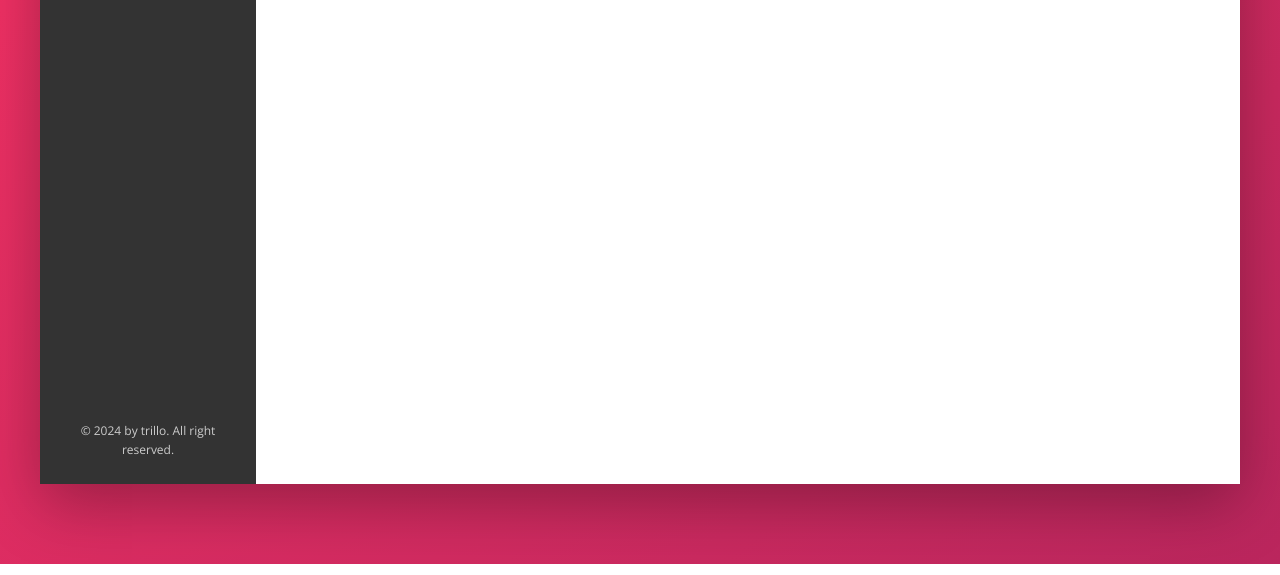
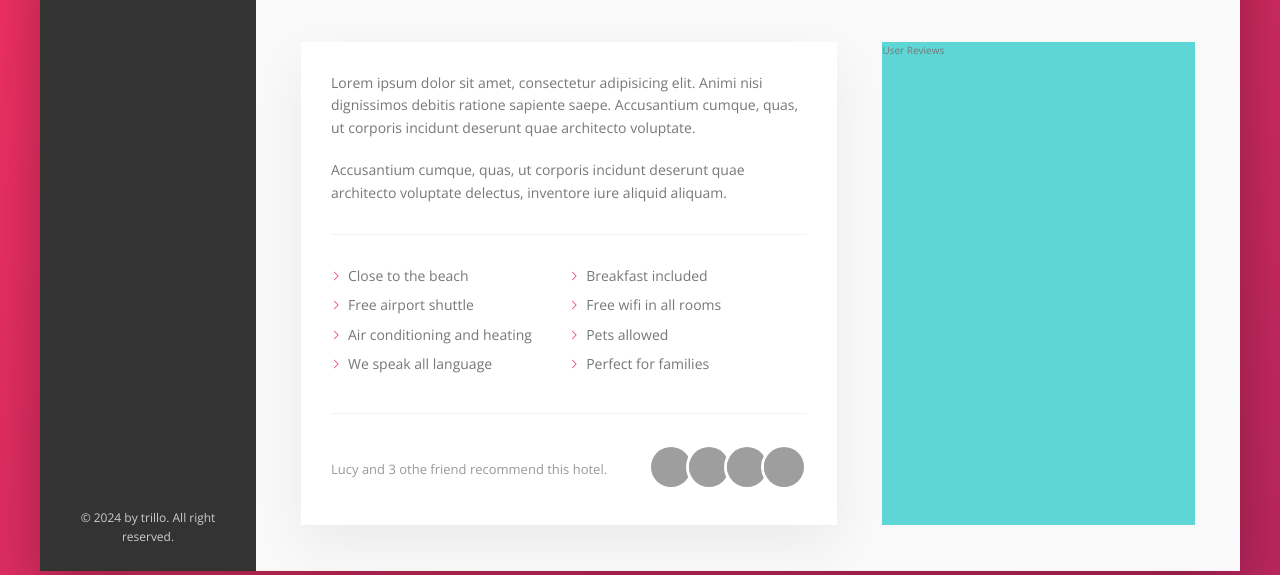
Before and after one commit to lemanfoetra/CSS-trillo, a website: page index.html in a window 1280 px wide. Shown: the part 466-1041 px from the top of the page. Drawn offline with nearby package versions, Linux system fonts and the light colour scheme; grey boxes are pictures that could not be loaded.

Commit message:
Building the Description Section

```diff
--- a/index.html
+++ b/index.html
@@ -128,6 +128,45 @@
                         <div class="overview__rating-count">429 votes</div>
                     </div>
                 </div>
+
+                <div class="detail">
+                    <div class="description">
+                        <p class="paragraph">
+                            Lorem ipsum dolor sit amet, consectetur adipisicing elit. Animi nisi dignissimos debitis
+                            ratione sapiente saepe. Accusantium cumque, quas, ut corporis incidunt deserunt quae
+                            architecto voluptate.
+                        </p>
+                        <p class="paragraph">
+                            Accusantium cumque, quas, ut corporis incidunt deserunt quae architecto voluptate delectus,
+                            inventore iure aliquid aliquam.
+                        </p>
+                        <ul class="list">
+                            <li class="list__item">Close to the beach</li>
+                            <li class="list__item">Breakfast included</li>
+                            <li class="list__item">Free airport shuttle</li>
+                            <li class="list__item">Free wifi in all rooms</li>
+                            <li class="list__item">Air conditioning and heating</li>
+                            <li class="list__item">Pets allowed</li>
+                            <li class="list__item">We speak all language</li>
+                            <li class="list__item">Perfect for families</li>
+                        </ul>
+                        <div class="recommend">
+                            <p class="recommend__count">
+                                Lucy and 3 othe friend recommend this hotel.
+                            </p>
+                            <div class="recommend__friends">
+                                <img src="img/user-3.jpg" class="recommend__photo">
+                                <img src="img/user-4.jpg" class="recommend__photo">
+                                <img src="img/user-5.jpg" class="recommend__photo">
+                                <img src="img/user-6.jpg" class="recommend__photo">
+                            </div>
+                        </div>
+                    </div>
+
+                    <div class="user-reviews">
+                        User Reviews
+                    </div>
+                </div>
             </main>
         </div>
     </div>
--- a/sass/_base.scss
+++ b/sass/_base.scss
@@ -31,6 +31,9 @@ Grey dark 3: #999
     --color-grey-dark-3: #999;
 
     --shadow-dark: 0 2rem 6rem rgba(0, 0, 0, .3);
+    --shadow-light: 0 2rem 5rem rgba(0, 0, 0, .06);
+
+    --line: 1px solid var(--color-grey-light-2);
 }
 
 * {
--- a/sass/_components.scss
+++ b/sass/_components.scss
@@ -305,3 +305,96 @@
         box-shadow: none;
     }
 }
+
+
+.detail {
+    display: flex;
+    padding: 4.5rem;
+    background-color: var(--color-grey-light-1);
+    border-bottom: var(--line);
+}
+
+.description {
+    flex: 0 0 60%;
+    font-size: 1.4rem;
+    background-color: white;
+    margin-right: 4.5rem;
+    box-shadow: var(--shadow-light);
+    padding: 3rem;
+}
+
+.user-reviews {
+    background-color: rgb(94, 214, 214);
+    flex: 1;
+}
+
+// ==================================
+// PARAGRAPH
+.paragraph:not(:last-of-type) {
+    margin-bottom: 2rem;
+
+}
+
+
+// ==================================
+// LIST
+.list {
+    margin: 3rem 0;
+    list-style: none;
+    padding: 3rem 0;
+    border-top: var(--line);
+    border-bottom: var(--line);
+
+    display: flex;
+    flex-wrap: wrap;
+
+    &__item {
+        flex: 0 0 50%;
+        padding-bottom: .7rem;
+    }
+
+    &__item::before {
+        content: "";
+        display: inline-block;
+        height: 1rem;
+        width: 1rem;
+        margin-right: 0.7rem;
+
+        // older browser
+        // background-image: url(../img/chevron-thin-right.svg);
+        // background-size: cover;
+
+        // new browser use mask
+        background-color: var(--color-primary);
+        mask-image: url(../img/chevron-thin-right.svg);
+        mask-size: cover;
+
+    }
+}
+
+// ==================================
+// RECOMMEND
+
+.recommend {
+    font-size: 1.3rem;
+    color: var(--color-grey-dark-3);
+    display: flex;
+    align-items: center;
+    justify-content: space-between;
+
+    &__count {}
+
+    &__friend {}
+
+    &__photo {
+        box-sizing: content-box;
+        height: 4rem;
+        width: 4rem;
+        border-radius: 50%;
+        border: 3px solid white;
+
+        &:not(:last-child) {
+            margin-right: -1.15rem;
+        }
+    }
+}
--- a/sass/_layout.scss
+++ b/sass/_layout.scss
@@ -31,5 +31,4 @@
 .hotel-view {
     flex: 1;
     background-color: #fff;
-    height: 80rem;
 }
```
Also changed, not shown: css/style.css.
